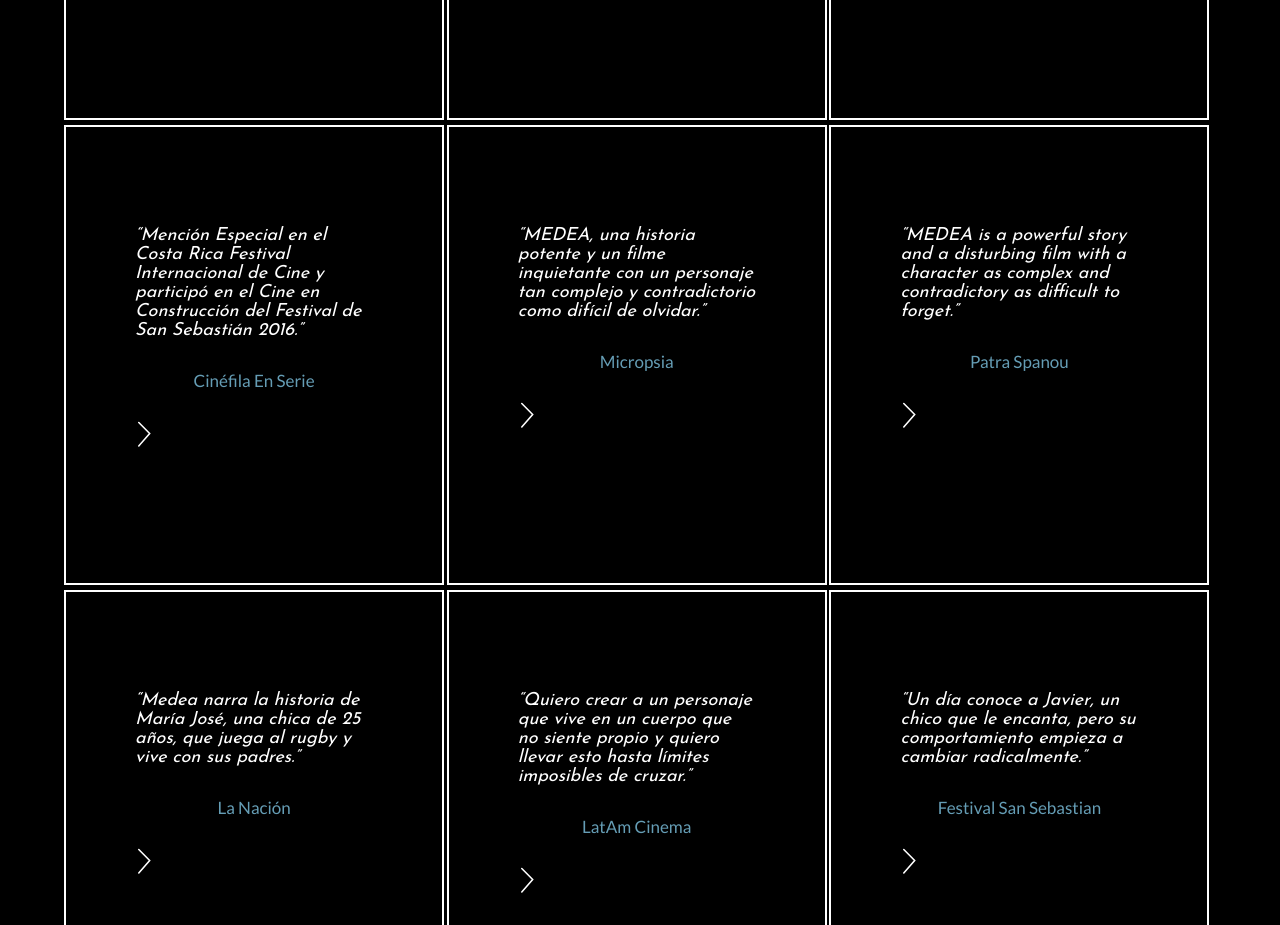
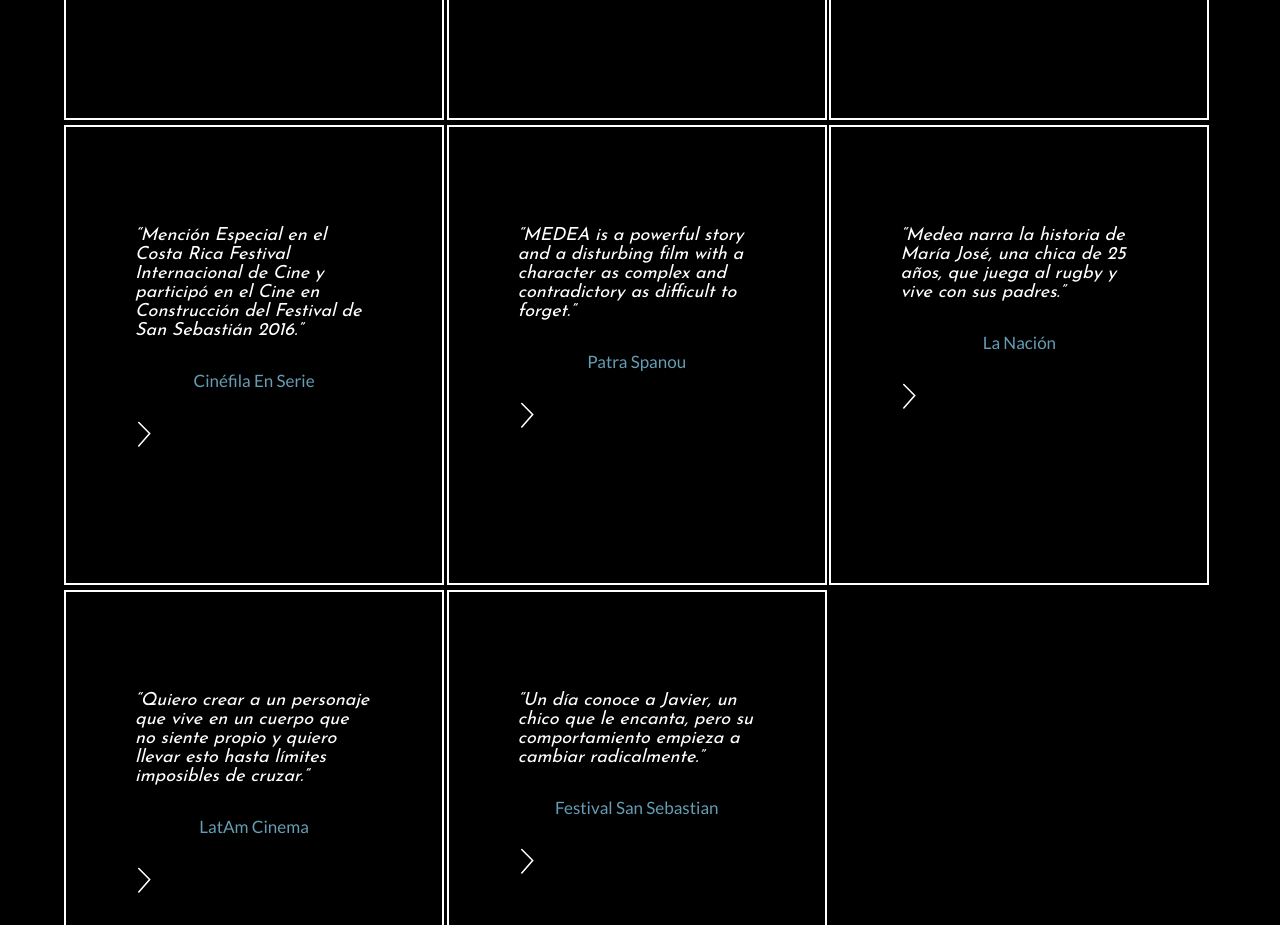
Before and after one commit to alexandralatishev/medea, a website: page en/news.html in a window 1280 px wide. Shown: the part 1080-2005 px from the top of the page. Drawn offline with Linux system fonts and the light colour scheme.

Commit message:
delete new

```diff
--- a/en/news.html
+++ b/en/news.html
@@ -143,19 +143,6 @@
             </div>
           </div>
         </a>
-        <a class="awards-item awards-item-review" href="http://www.micropsiacine.com/2017/04/bafici-2017-criticas-la-competencia-internacional-noches-especiales-13/">
-          <div class="awards-itemC-content">
-            <h3>“MEDEA, una historia potente y un filme inquietante con un personaje tan complejo y contradictorio como difícil
-              de olvidar.”</h3>
-            <p>Micropsia</p>
-            <div class="arrow">
-              <svg viewBox="0 0 10 18" stroke-width="1" width="20" height="28" class="awards-buttonArrow" xmlns="http://www.w3.org/2000/svg"
-                style="opacity: 1; transform: matrix(1, 0, 0, 1, 0, 0);">
-                <polyline stroke-linecap="round" fill="none" stroke="white" points="1,1 8,8 1,16" style="stroke: rgb(255, 255, 255);"></polyline>
-              </svg>
-            </div>
-          </div>
-        </a>
         <a class="awards-item awards-item-review" href="https://patraspanou.com/2017/03/31/medea/">
           <div class="awards-item-content">
             <h3>“MEDEA is a powerful story and a disturbing film with a character as complex and contradictory as difficult to
```
